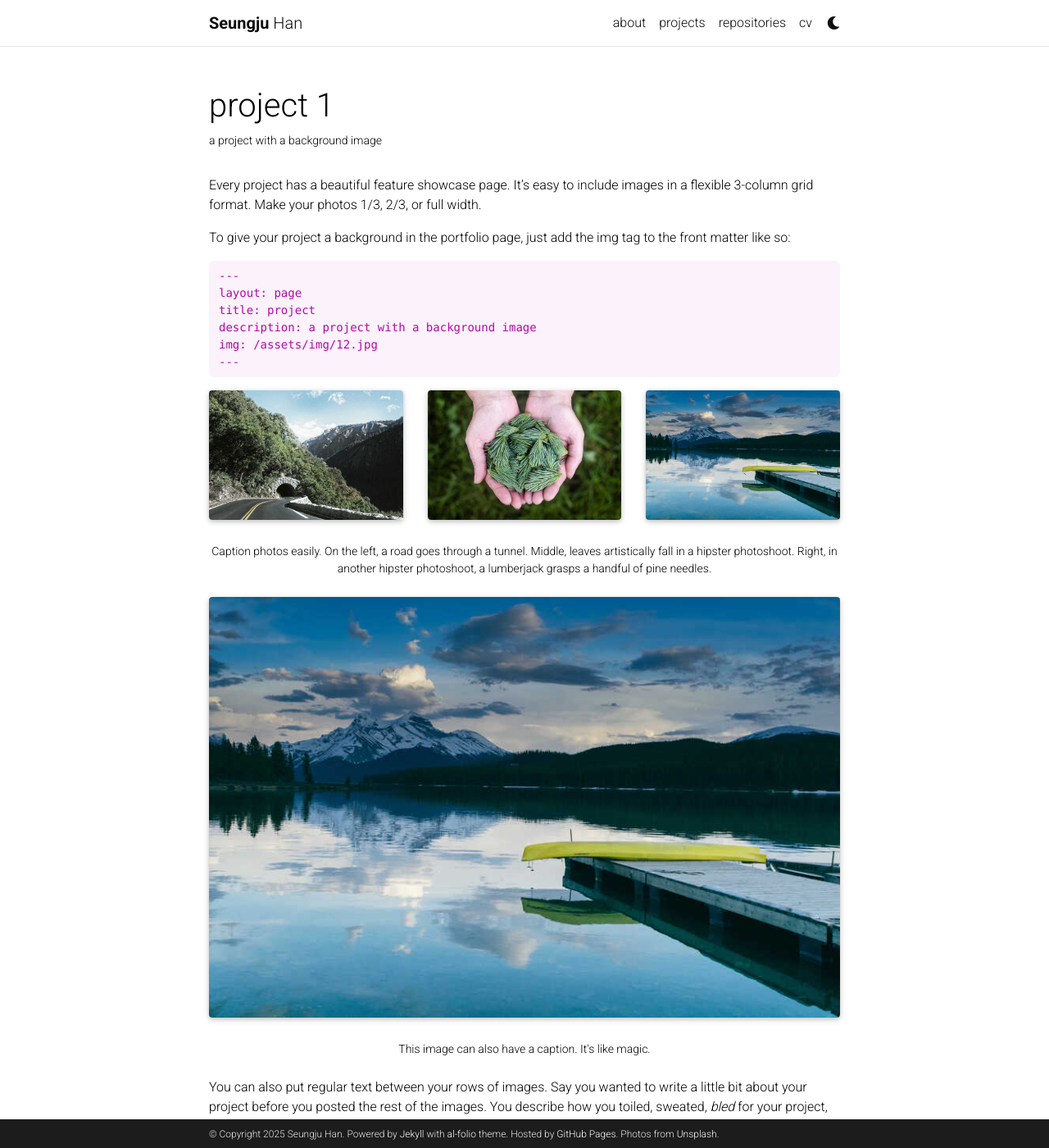
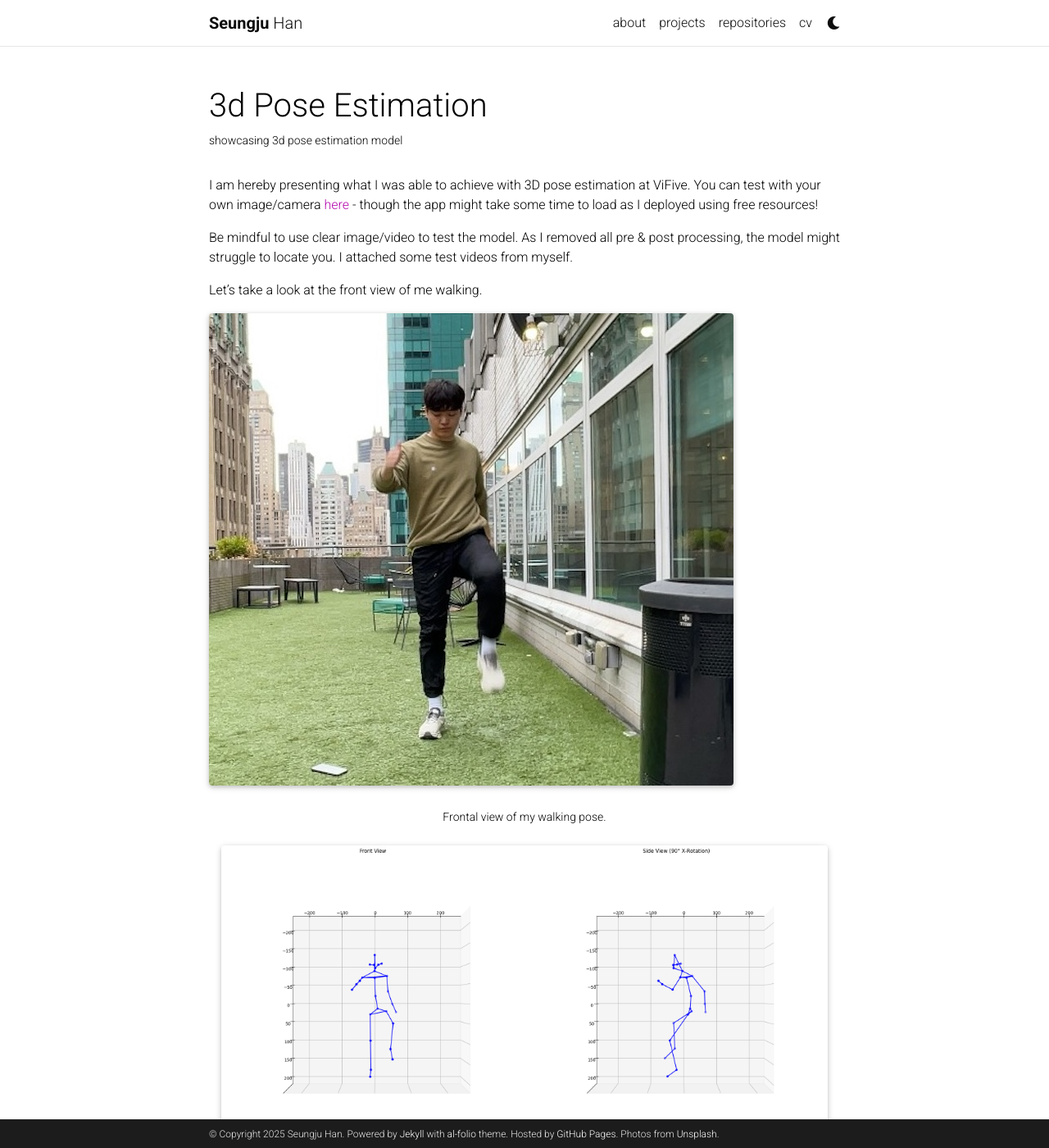
Before and after one commit to seungjoohan/seungjoohan.github.io, a Jekyll site: the page built from _projects/1_project.md, in a window 1280 px wide and 1400 px high. Shown: the whole window at 82% size. Built offline with Jekyll 4.4.1, drawn with Linux system fonts in a browser that asks for light colours; full-size pictures stand in for the smaller copies a plugin makes; comment, search, counter and statistics services are not loaded; a style sheet for code colours, icons or effects is not loaded; some of the changed text lies outside the part shown.

Commit message:
project 1

````diff
--- a/_projects/1_project.md
+++ b/_projects/1_project.md
@@ -1,80 +1,31 @@
 ---
 layout: page
-title: project 1
-description: a project with a background image
-img: assets/img/12.jpg
+title: 3d Pose Estimation
+description: showcasing 3d pose estimation model
+img: assets/img/skeleton.jpg
 importance: 1
 category: work
 ---
 
-Every project has a beautiful feature showcase page.
-It's easy to include images in a flexible 3-column grid format.
-Make your photos 1/3, 2/3, or full width.
+I am hereby presenting what I was able to achieve with 3D pose estimation at ViFive. You can test with your own image/camera [here](https://pose-estimation-app-974323386375.us-central1.run.app/) - though the app might take some time to load as I deployed using free resources!
 
-To give your project a background in the portfolio page, just add the img tag to the front matter like so:
+Be mindful to use clear image/video to test the model. As I removed all pre & post processing, the model might struggle to locate you. I attached some test videos from myself.
 
-    ---
-    layout: page
-    title: project
-    description: a project with a background image
-    img: /assets/img/12.jpg
-    ---
+Let's take a look at the front view of me walking.
 
 <div class="row">
     <div class="col-sm mt-3 mt-md-0">
-        {% include figure.html path="assets/img/1.jpg" title="example image" class="img-fluid rounded z-depth-1" %}
-    </div>
-    <div class="col-sm mt-3 mt-md-0">
-        {% include figure.html path="assets/img/3.jpg" title="example image" class="img-fluid rounded z-depth-1" %}
-    </div>
-    <div class="col-sm mt-3 mt-md-0">
-        {% include figure.html path="assets/img/5.jpg" title="example image" class="img-fluid rounded z-depth-1" %}
+        {% include figure.html path="assets/img/walking-front.jpeg" title="walking side image" class="img-fluid rounded z-depth-1" %}
     </div>
 </div>
 <div class="caption">
-    Caption photos easily. On the left, a road goes through a tunnel. Middle, leaves artistically fall in a hipster photoshoot. Right, in another hipster photoshoot, a lumberjack grasps a handful of pine needles.
+    Frontal view of my walking pose.
 </div>
-<div class="row">
+<div>
     <div class="col-sm mt-3 mt-md-0">
-        {% include figure.html path="assets/img/5.jpg" title="example image" class="img-fluid rounded z-depth-1" %}
+        {% include figure.html path="assets/img/walking-front-inf.png" title="walking side inf image" class="img-fluid rounded z-depth-1" %}
     </div>
 </div>
 <div class="caption">
-    This image can also have a caption. It's like magic.
+    Model estimates depth, so I can look at model's prediction of how my walking pose looks like from side view.
 </div>
-
-You can also put regular text between your rows of images.
-Say you wanted to write a little bit about your project before you posted the rest of the images.
-You describe how you toiled, sweated, *bled* for your project, and then... you reveal its glory in the next row of images.
-
-
-<div class="row justify-content-sm-center">
-    <div class="col-sm-8 mt-3 mt-md-0">
-        {% include figure.html path="assets/img/6.jpg" title="example image" class="img-fluid rounded z-depth-1" %}
-    </div>
-    <div class="col-sm-4 mt-3 mt-md-0">
-        {% include figure.html path="assets/img/11.jpg" title="example image" class="img-fluid rounded z-depth-1" %}
-    </div>
-</div>
-<div class="caption">
-    You can also have artistically styled 2/3 + 1/3 images, like these.
-</div>
-
-
-The code is simple.
-Just wrap your images with `<div class="col-sm">` and place them inside `<div class="row">` (read more about the <a href="https://getbootstrap.com/docs/4.4/layout/grid/">Bootstrap Grid</a> system).
-To make images responsive, add `img-fluid` class to each; for rounded corners and shadows use `rounded` and `z-depth-1` classes.
-Here's the code for the last row of images above:
-
-{% raw %}
-```html
-<div class="row justify-content-sm-center">
-    <div class="col-sm-8 mt-3 mt-md-0">
-        {% include figure.html path="assets/img/6.jpg" title="example image" class="img-fluid rounded z-depth-1" %}
-    </div>
-    <div class="col-sm-4 mt-3 mt-md-0">
-        {% include figure.html path="assets/img/11.jpg" title="example image" class="img-fluid rounded z-depth-1" %}
-    </div>
-</div>
-```
-{% endraw %}
````
Also changed, not shown: _pages/projects.md (+4 -4 lines), _projects/4_project.md (deleted, +0 -80 lines), _projects/5_project.md (deleted, +0 -80 lines), _projects/6_project.md (deleted, +0 -80 lines), assets/img/walking-front-inf.png (added), assets/img/walking-front.jpg (added), assets/img/walking-inf.jpeg (added), assets/img/walking.jpeg (added), 1 other file.
